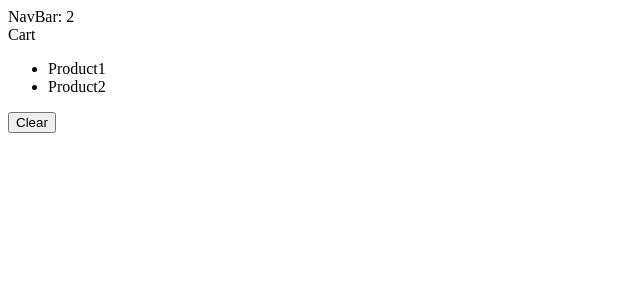
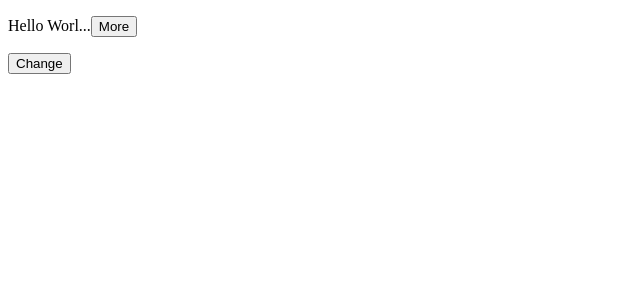
Before and after one commit to Kapza94/Practice, a React (Vite) app: page / in a window 1280 px wide. Shown: the top 300 px of the page, without its empty margins (0-640 px from the left). Built offline with nearby package versions, Linux system fonts and the light colour scheme.

Commit message:
Practice

```diff
--- a/src/App.tsx
+++ b/src/App.tsx
@@ -22,18 +22,15 @@
 // export default App;
 
 import React, { useState } from "react";
-import Cart from "./Components/Cart";
-import NavBar from "./Components/NavBar";
+import ExpandableText from "./Components/ExpandableText";
 
 const App = () => {
-  const [cartItems, setCartItems] = useState(["Product1", "Product2"]);
-
   const handleClick = () => {};
 
   return (
     <div>
-      <NavBar cartItemsCount={cartItems.length} />
-      <Cart cartItems={cartItems} onClear={() => setCartItems([])} />
+      <ExpandableText maxChars={10}>Hello World</ExpandableText>
+      <button onClick={handleClick}>Change</button>
     </div>
   );
 };
--- /dev/null
+++ b/src/Components/ExpandableText.tsx
@@ -0,0 +1,25 @@
+import React, { useState } from "react";
+
+interface Props {
+  children: string;
+  maxChars?: number;
+  onClick: () => void;
+}
+
+const ExpandableText = ({ children, maxChars = 100, onClick }: Props) => {
+  const [isExpanded, setExpanded] = useState(false);
+
+  if (children.length <= maxChars) return <p>{children}</p>;
+
+  const text = isExpanded ? children : children.substring(0, maxChars);
+  return (
+    <p>
+      {text}...
+      <button onClick={() => setExpanded(!isExpanded)}>
+        {isExpanded === true ? "Less" : "More"}
+      </button>
+    </p>
+  );
+};
+
+export default ExpandableText;
```
